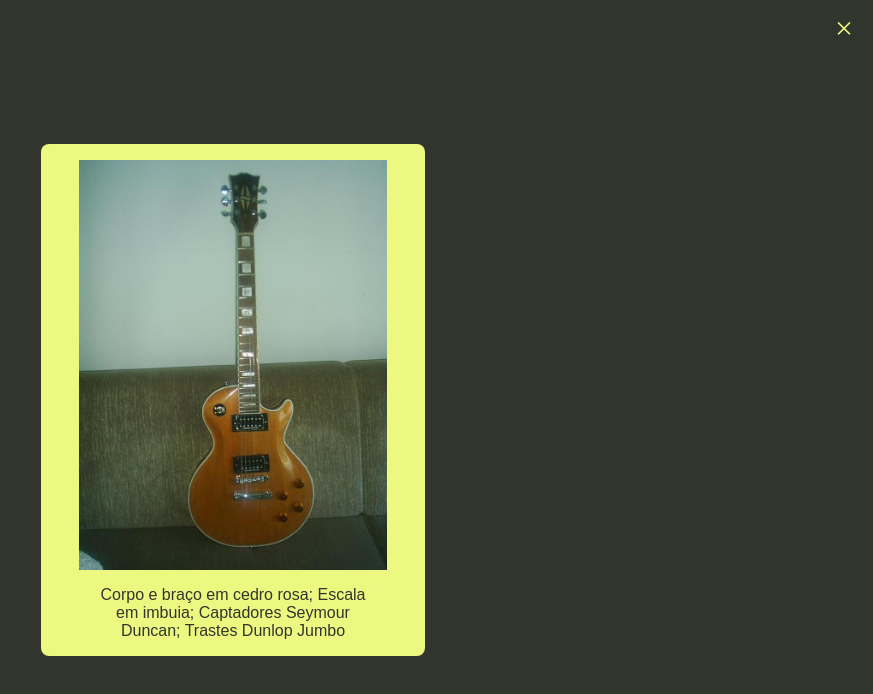
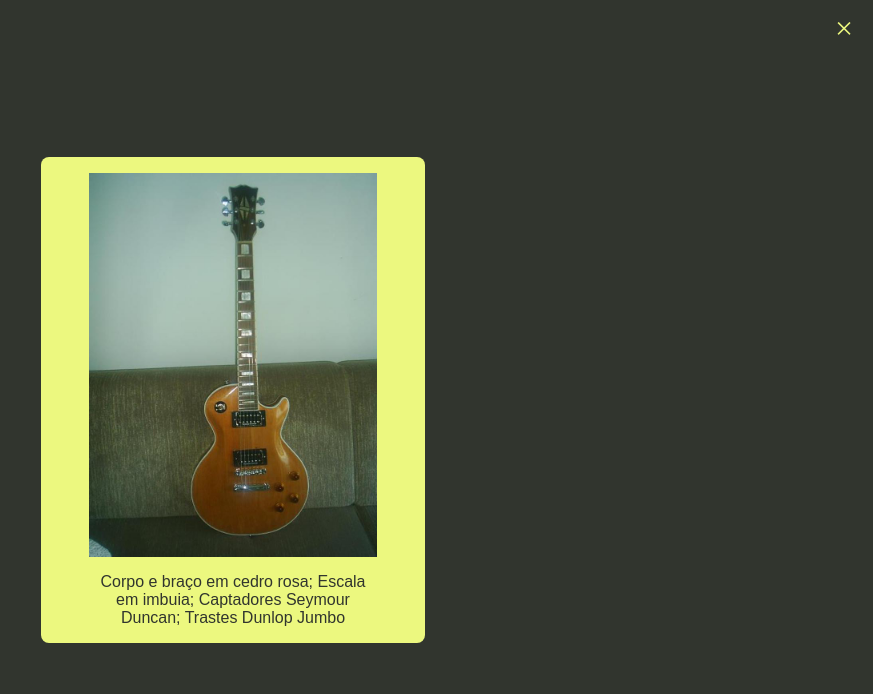
Before and after one commit to GleberC/cagnoni_guitar, a plain HTML site: page index.html in a window 1280 px wide. Both pictures are taken after a click on the picture 100 px from the left and 1985 px from the top of the page. Shown: the part 1585-2279 px from the top of the page, without its empty margins (407-1280 px from the left). Drawn offline with nearby package versions, Linux system fonts and the light colour scheme; a web font is replaced by a local one.

Commit message:
CSS modification

```diff
--- a/assets/css/styles.css
+++ b/assets/css/styles.css
@@ -216,7 +216,7 @@ gap: .5rem;
         max-height: auto;
       }
       .modal img {
-         max-width: 80%;
+         max-width: 75%;
       }
       #image-description{
     max-width: 70%;
```
